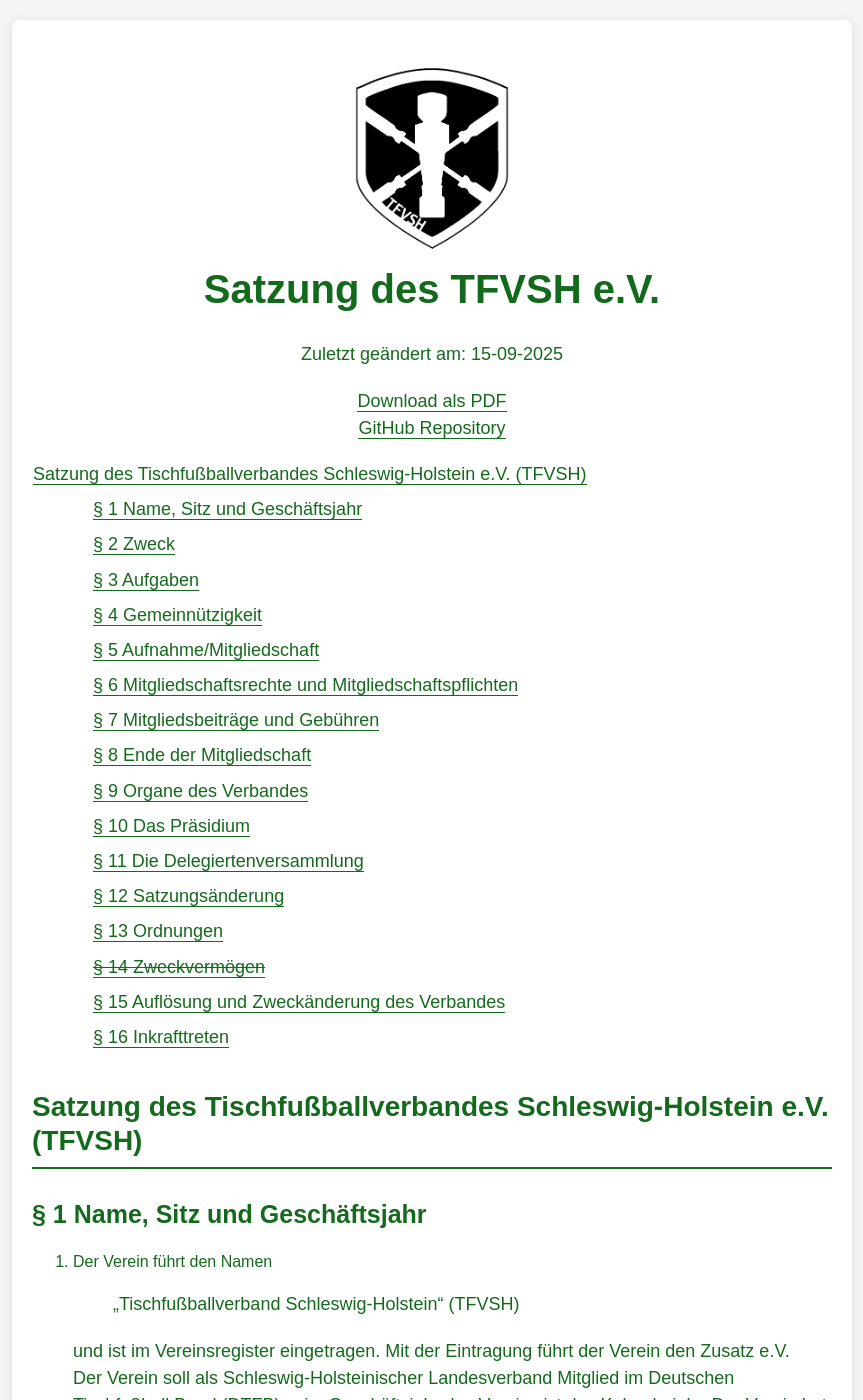
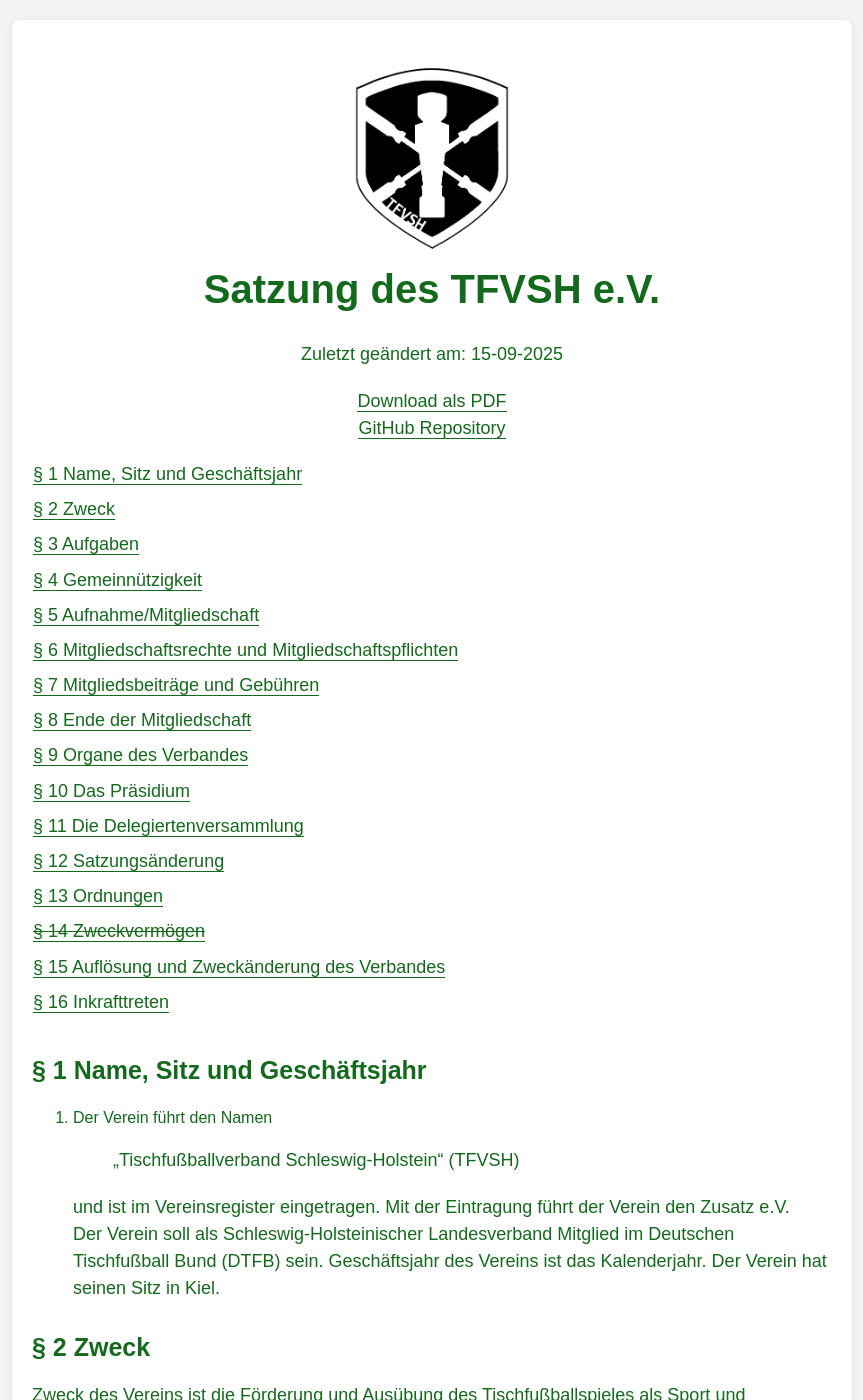
Before and after one commit to TFVSH/tfvsh-docs, a Jekyll site: the page built from docs/satzung.md, in a window 1280 px wide and 1400 px high. Shown: the whole window, without its empty margins (208-1071 px from the left). Built offline with Jekyll 4.4.1, drawn with Linux system fonts in a browser that asks for light colours; our own code applies the rules of GitHub Pages for plain Markdown files; part of the change alters nothing that is shown.

```diff
--- a/docs/satzung.md
+++ b/docs/satzung.md
@@ -1,5 +1,5 @@
 ---
-title: "Satzung des TFVSH e.V."
+title: "Satzung des Tischfußballverbandes Schleswig-Holstein e.V. (TFVSH)"
 author: "![TFVSH Logo](images/tfvsh-logo.png){width=50%}"
 date: {{ site.time | date: "%d-%m-%Y" }}
 ---
@@ -22,7 +22,6 @@ date: {{ site.time | date: "%d-%m-%Y" }}
 {:toc}
 
 
-# Satzung des Tischfußballverbandes Schleswig-Holstein e.V. (TFVSH)
 ## § 1 Name, Sitz und Geschäftsjahr
 1. Der Verein führt den Namen
    > „Tischfußballverband Schleswig-Holstein“ (TFVSH)
```
